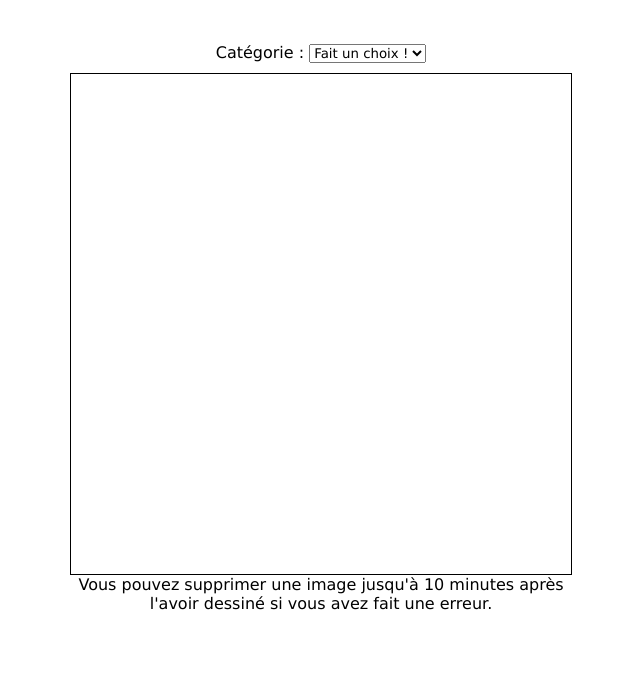
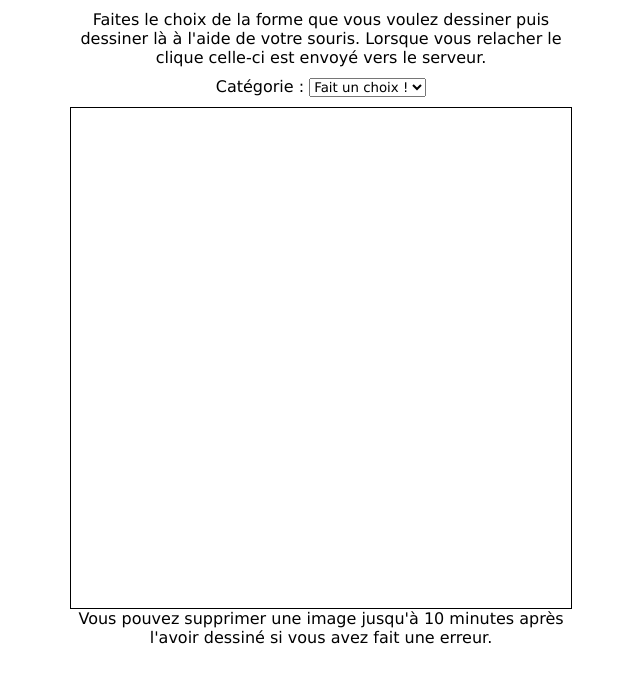
Before and after one commit to spell-fighting/shape-drawer, a plain HTML site: page index.html in a window 1280 px wide. Shown: the whole page, without its empty margins (319-959 px from the left). Drawn offline with Linux system fonts and the light colour scheme.

Commit message:
Add description

```diff
--- a/index.html
+++ b/index.html
@@ -65,6 +65,7 @@
 </head>
 <body>
 <div class="container">
+    <p style="margin-bottom: 10px">Faites le choix de la forme que vous voulez dessiner puis dessiner là à l'aide de votre souris. Lorsque vous relacher le clique celle-ci est envoyé vers le serveur.</p>
     <form class="category-form">
         <label for="category">Catégorie :</label>
 
```
